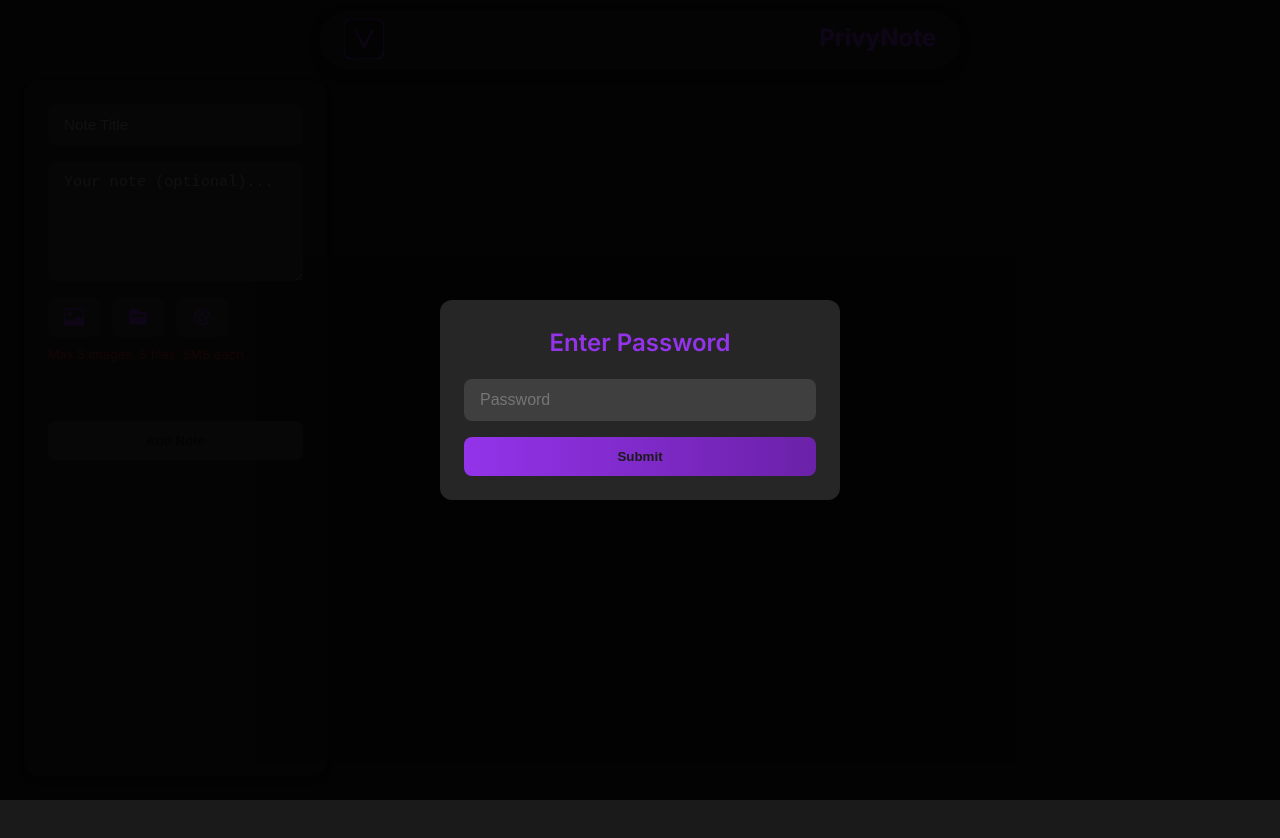
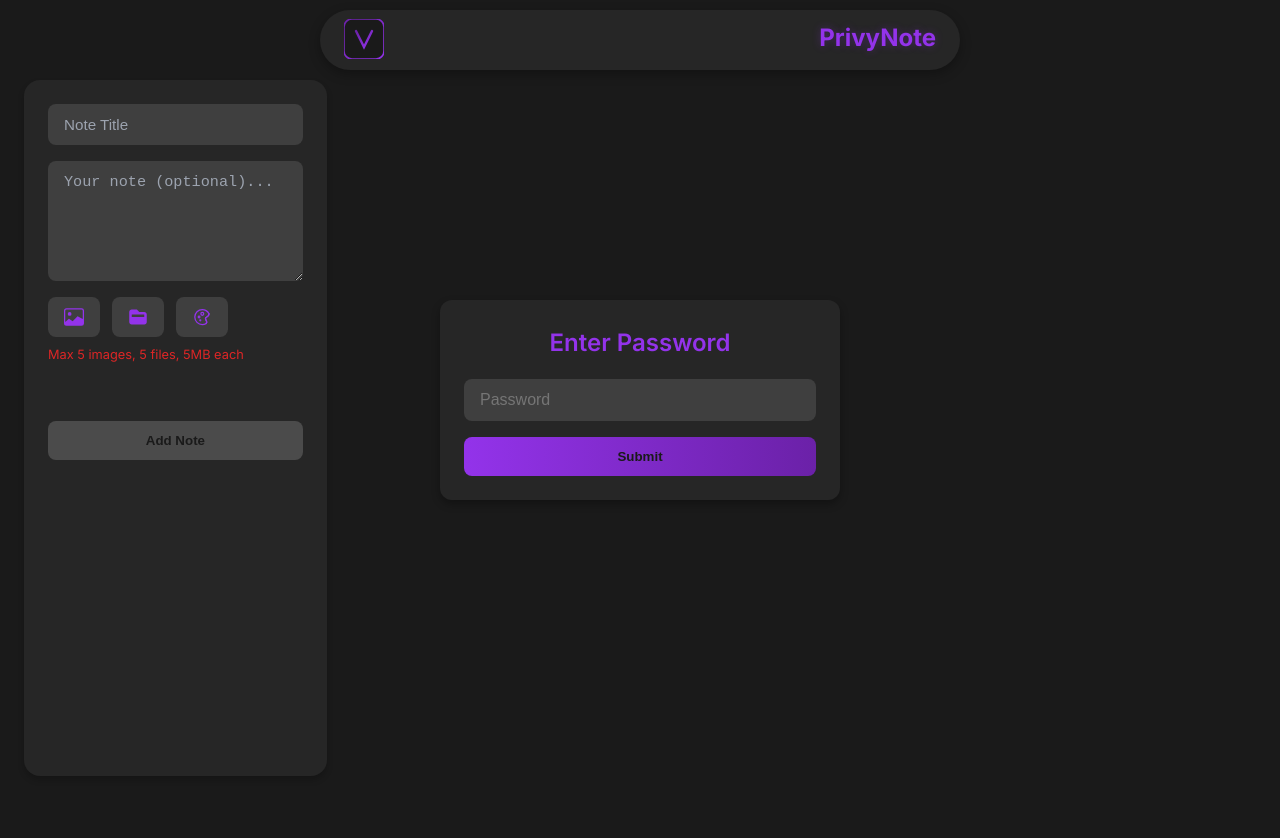
Before and after one commit to xninju/Notepad-main, a website: page public/index.html in a window 1280 px wide. Drawn offline with Linux system fonts and the light colour scheme.

Commit message:
Update style.css

```diff
--- a/public/style.css
+++ b/public/style.css
@@ -453,7 +453,7 @@ body {
   left: 0;
   width: 100%;
   height: 100%;
-  background: rgba(0, 0, 0, 0.9);
+  background: rgba(0, 0, 0, 0); /* Fully transparent background */
   display: flex;
   align-items: center;
   justify-content: center;
```
